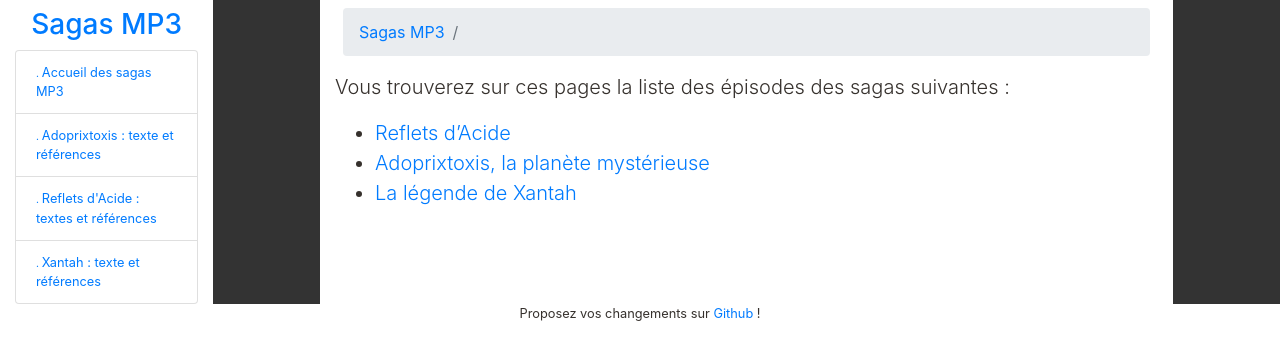
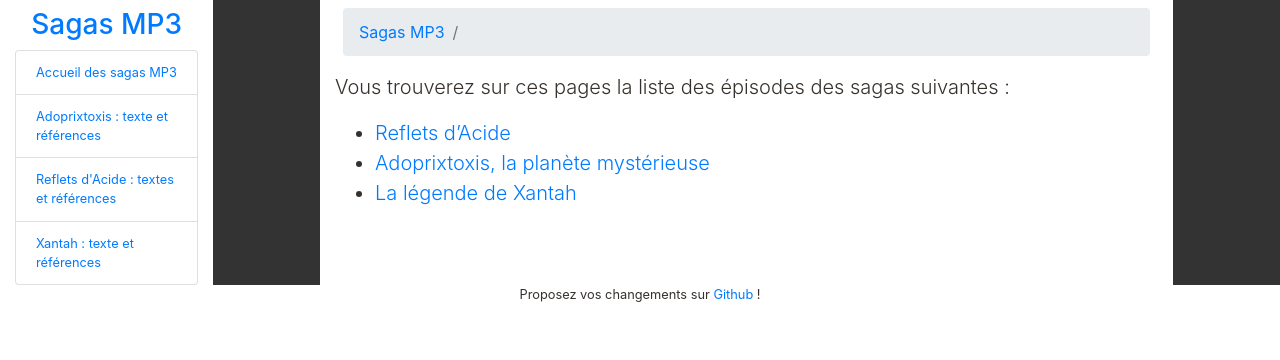
Before and after one commit to Neamar/sagas-mp3, a Jekyll site: the page built from index.md, in a window 1280 px wide. Shown: the top 360 px of the page. Built offline with Jekyll 4.4.1, drawn with Linux system fonts in a browser that asks for light colours.

Commit message:
Removed useless trailing dot

```diff
--- a/_includes/all_sagas.html
+++ b/_includes/all_sagas.html
@@ -10,6 +10,6 @@
 {% assign pages = pages | sort_natural: "url" %}
 
 {% for p in pages %}
-  <a class="list-group-item list-group-action small " href="{{ p.url }}"><small>{{ p.episode }}. </small>{{ p.title }}</a>
+  <a class="list-group-item list-group-action small " href="{{ p.url }}">{{ p.title }}</a>
 {% endfor %}
 </div>
```
